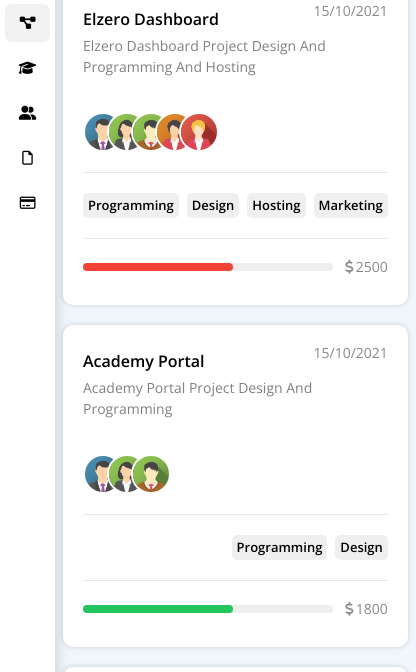
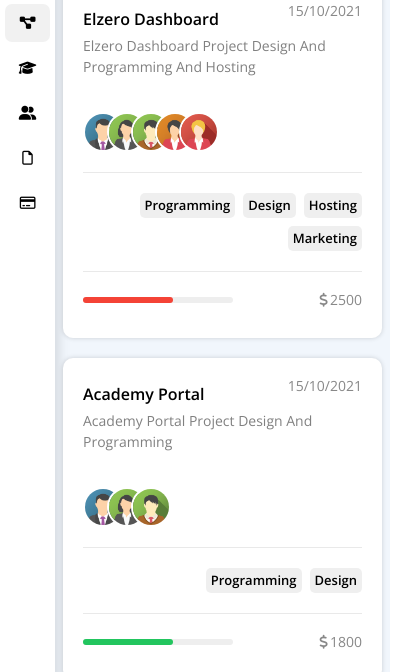
Before and after one commit to Ouail-Goumidi/Html-Css-Template-4, a plain HTML site: page projects.html in a window 390 px wide. Shown: the part 172-844 px from the top of the page, 416 px wide, since content can reach past the window. Drawn offline with nearby package versions, Linux system fonts and the light colour scheme.

Commit message:
Update projects.css

```diff
--- a/css/projects.css
+++ b/css/projects.css
@@ -1,6 +1,7 @@
 .wrapper>div {
     min-height: 286px !important;
 }
+
 
 
 .text {
@@ -49,6 +50,7 @@
     padding: 20px 0;
     display: flex;
     flex-direction: row;
+    flex-wrap: wrap;
     justify-content: flex-end;
     gap: 8px;
 }
@@ -78,6 +80,13 @@
     background-color: #eeeeee;
     border-radius: 30px;
     position: relative;
+}
+
+@media (max-width:500px) {
+    .progress {
+        width: 150px !important;
+        height: 6px;
+    }
 }
 
 .progress span {
```
